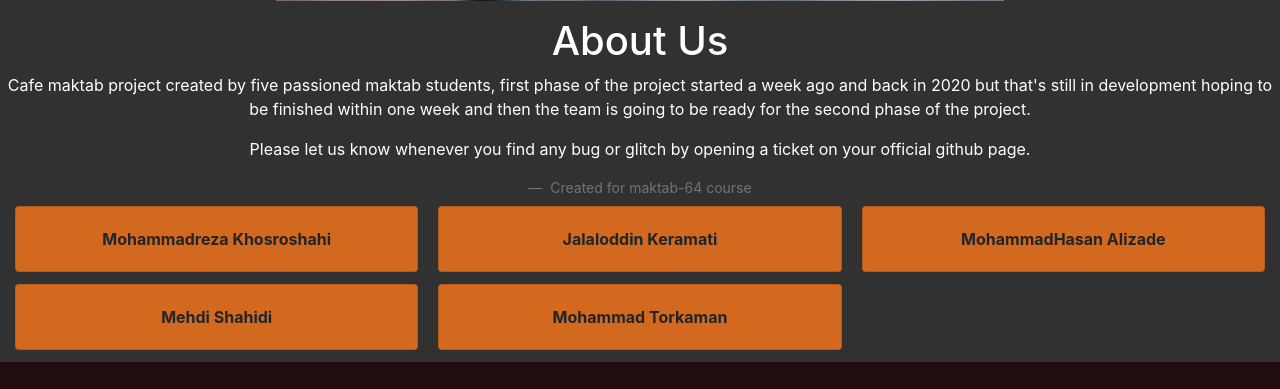
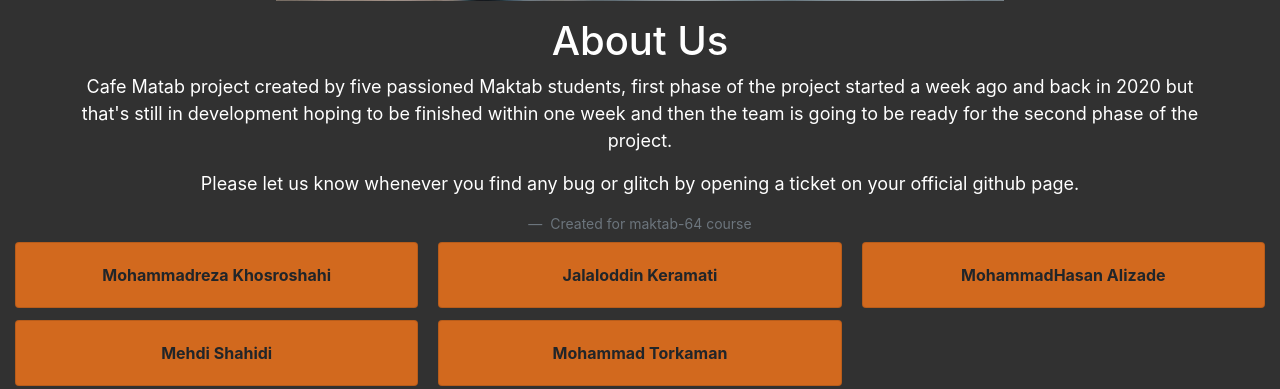
Before and after one commit to MehdiAria/Maktab64-cafe, a Flask app: page /about in a window 1280 px wide. Shown: the part 745-1134 px from the top of the page. Run offline with Flask 2, Linux system fonts and the light colour scheme.

Commit message:
fix: sth set at style about.html

```diff
--- a/templates/about.html
+++ b/templates/about.html
@@ -20,19 +20,19 @@
             <img src="{{ url_for('static', filename='images/about.jpg') }}" alt="">
         </div>
         <h1 id="tit">{{ data.title }}</h1>
-        <div id="par">
+        <center>
+        <div id="par" style="width: 90%; font-size: 18px">
             <p class="font-weight-normal">
-                Cafe maktab project created by five passioned maktab students, first phase of the project started a
+                Cafe Matab project created by five passioned Maktab students, first phase of the project started a
                 week ago and back in 2020 but that's still in development hoping to be finished within one week and then
-                the team
-                is going to be ready for the second phase of the project.
+                the team is going to be ready for the second phase of the project.
             </p>
             <p class="font-weight-normal">
                 Please let us know whenever you find any bug or
-                glitch by
-                opening a ticket on your official github page.
+                glitch by opening a ticket on your official github page.
             </p>
         </div>
+            </center>
         <div class="blockquote-footer m-2">
             Created for maktab-64 course
         </div>
```
